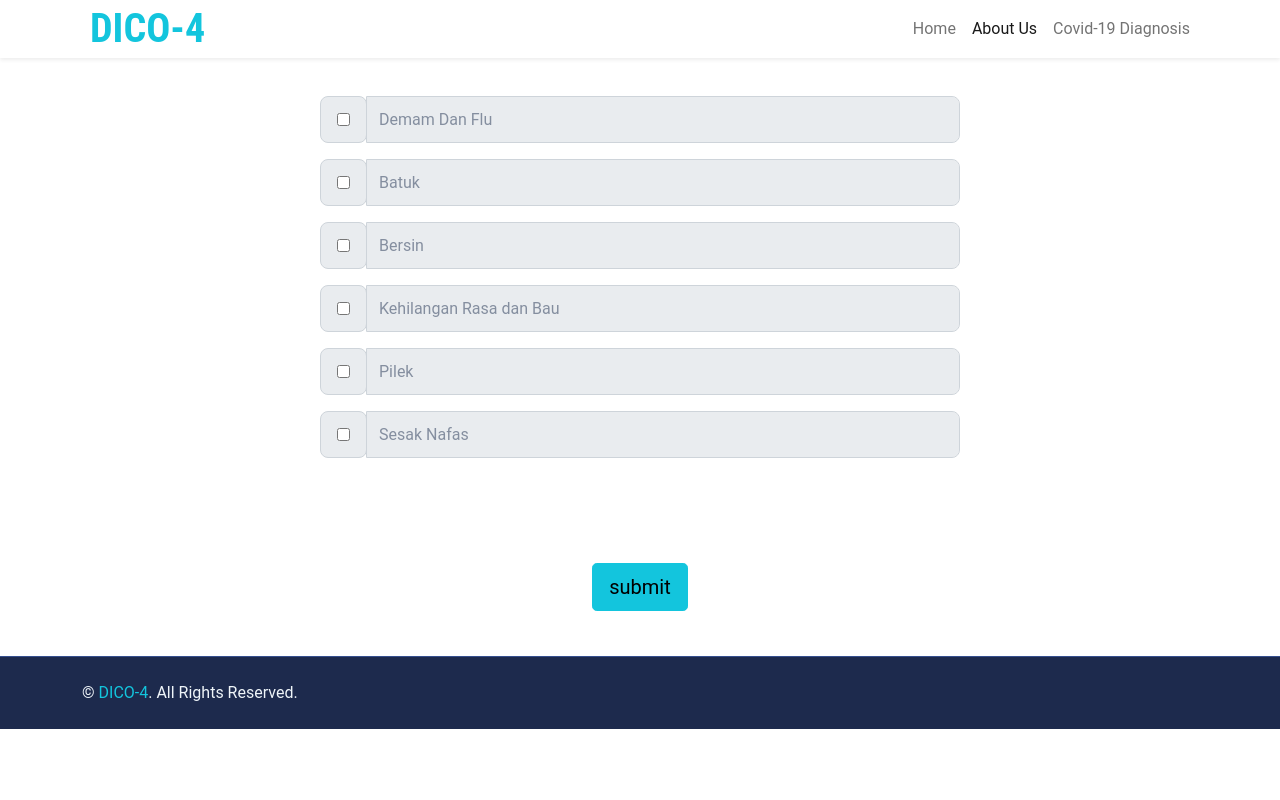
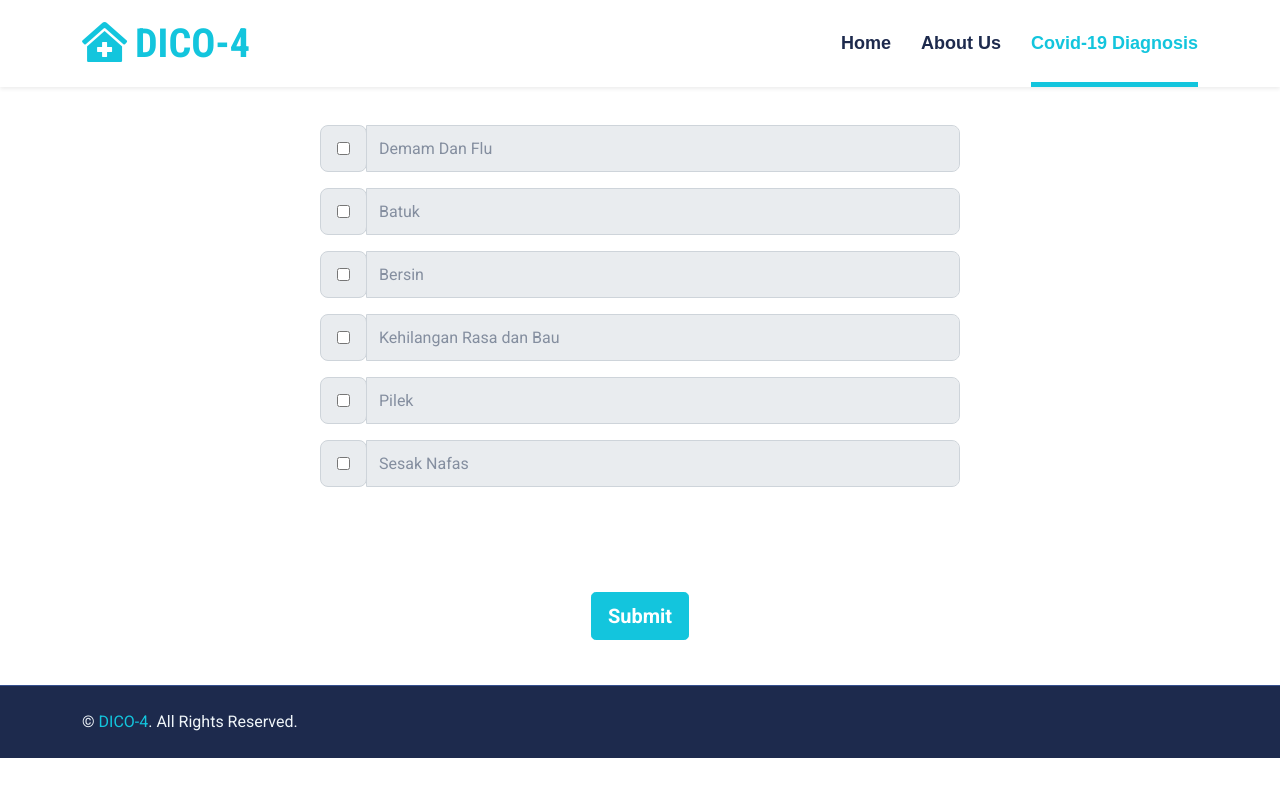
Before and after one commit to nehemiagueldi/Dico-4, a PHP site: page /pil_gejala.php in a window 1280 px wide. Run offline with PHP 8.4, Linux system fonts and the light colour scheme; data comes from the database, SQL or seed files in the repository; some libraries are stand-ins or nearby versions.

Commit message:
Update css aboutus and pij_gejala

```diff
--- a/pil_gejala.php
+++ b/pil_gejala.php
@@ -3,9 +3,31 @@
   <head>
     <meta charset="utf-8">
     <meta name="viewport" content="width=device-width, initial-scale=1">
-    <link rel="stylesheet" href="bootstrap.min.css">
-    <script src="bootstrap.min.js"></script>
-    <title>DIAGNOSA COVID-19</title>
+    <!-- <link rel="stylesheet" href="bootstrap.min.css">
+    <script src="bootstrap.min.js"></script> -->
+
+    <!-- Favicon -->
+    <link href="img/favicon.ico" rel="icon">
+
+    <!-- Google Web Fonts -->
+    <link rel="preconnect" href="https://fonts.gstatic.com">
+    <link href="https://fonts.googleapis.com/css2?family=Roboto+Condensed:wght@400;700&family=Roboto:wght@400;700&display=swap" rel="stylesheet">
+
+    <!-- Icon Font Stylesheet -->
+    <link href="https://cdnjs.cloudflare.com/ajax/libs/font-awesome/5.15.0/css/all.min.css" rel="stylesheet">
+    <link href="https://cdn.jsdelivr.net/npm/bootstrap-icons@1.4.1/font/bootstrap-icons.css" rel="stylesheet">
+
+    <!-- Libraries Stylesheet -->
+    <link href="lib/owlcarousel/assets/owl.carousel.min.css" rel="stylesheet">
+    <link href="lib/tempusdominus/css/tempusdominus-bootstrap-4.min.css" rel="stylesheet" />
+
+    <!-- Customized Bootstrap Stylesheet -->
+    <link href="bootstrap.min.css" rel="stylesheet">
+
+    <!-- Template Stylesheet -->
+    <link href="style.css" rel="stylesheet">
+
+    <title>DICO-4</title>
   </head>
   <body>
 
@@ -21,8 +43,8 @@
         <div class="collapse navbar-collapse" id="navbarCollapse">
           <div class="navbar-nav ms-auto py-0">
             <a href="home.php" class="nav-item nav-link">Home</a>
-            <a href="aboutus.php" class="nav-item nav-link active">About Us</a>
-            <a href="pil_gejala.php" class="nav-item nav-link">Covid-19 Diagnosis</a>
+            <a href="aboutus.php" class="nav-item nav-link">About Us</a>
+            <a href="pil_gejala.php" class="nav-item nav-link active">Covid-19 Diagnosis</a>
             <!-- <a href="" class="nav-item nav-link">Service</a>
                   <a href="" class="nav-item nav-link">Pricing</a> -->
             <!-- <div class="nav-item dropdown">
@@ -67,7 +89,7 @@
 	}
 	?>
 </div>
-	<input type="submit" class="btn btn-primary btn-lg btn-block" name="submit" value="submit">
+	<input type="submit" class="btn btn-primary btn-lg btn-block" name="submit" value="Submit">
 </form>
 </center>
 
```
Also changed, not shown: aboutus.php (+4 -4 lines).
